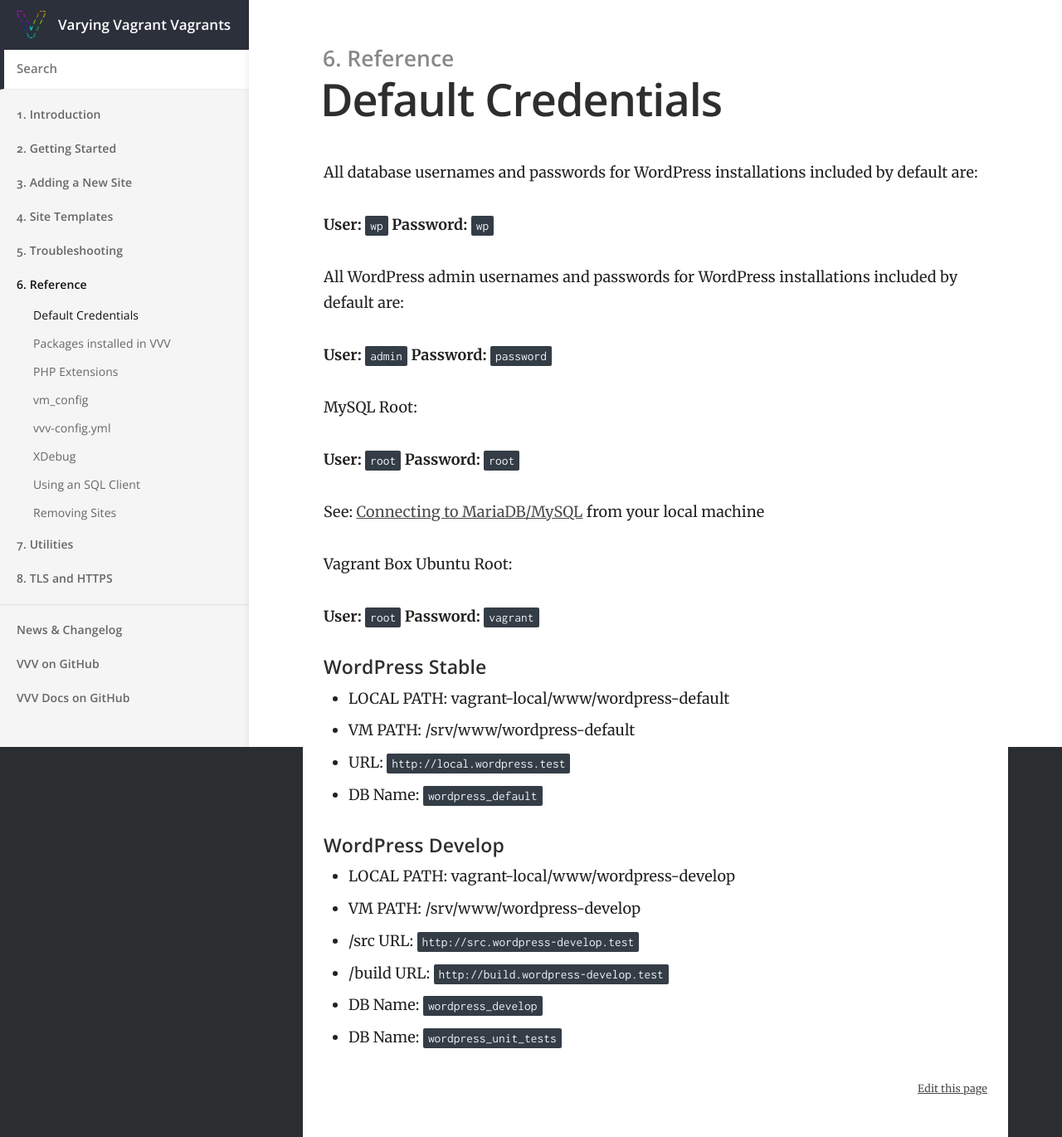
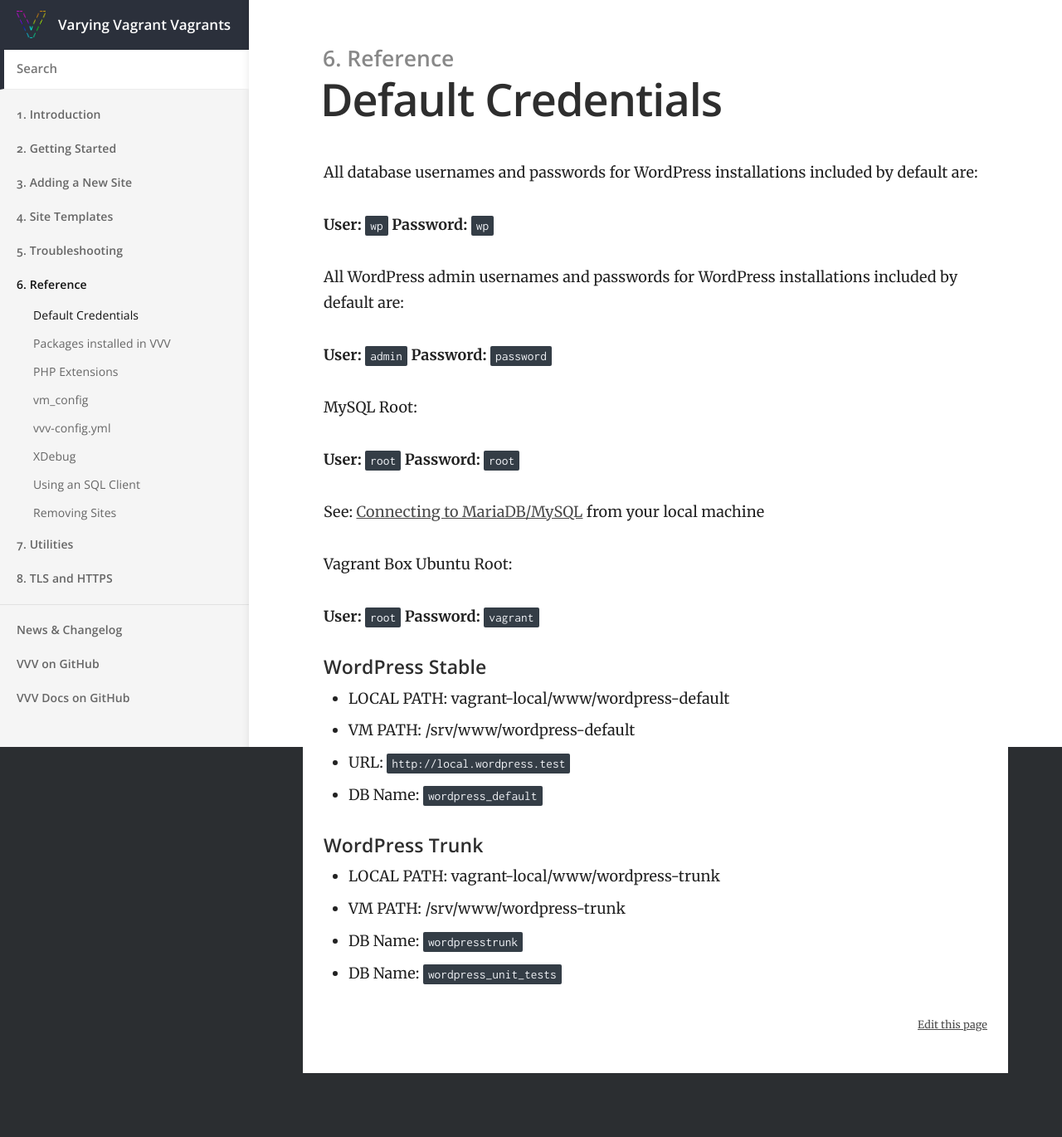
Before and after one commit to Varying-Vagrant-Vagrants/varyingvagrantvagrants.org, a Jekyll site: the page built from docs/en-US/references/default-credentials.md, in a window 1280 px wide. Shown: the whole page at 83% size. Built offline with Jekyll 4.4.1, drawn with Linux system fonts in a browser that asks for light colours; after the commit the page ends 1293 px from its top, so only the background shows below that.

Commit message:
Updated to reflect trunk instead of devel

```diff
--- a/docs/en-US/references/default-credentials.md
+++ b/docs/en-US/references/default-credentials.md
@@ -34,10 +34,8 @@ __Password:__ `vagrant`
 * URL: `http://local.wordpress.test`
 * DB Name: `wordpress_default`
 
-#### WordPress Develop
-* LOCAL PATH: vagrant-local/www/wordpress-develop
-* VM PATH: /srv/www/wordpress-develop
-* /src URL: `http://src.wordpress-develop.test`
-* /build URL: `http://build.wordpress-develop.test`
-* DB Name: `wordpress_develop`
+#### WordPress Trunk
+* LOCAL PATH: vagrant-local/www/wordpress-trunk
+* VM PATH: /srv/www/wordpress-trunk
+* DB Name: `wordpresstrunk`
 * DB Name: `wordpress_unit_tests`
```
